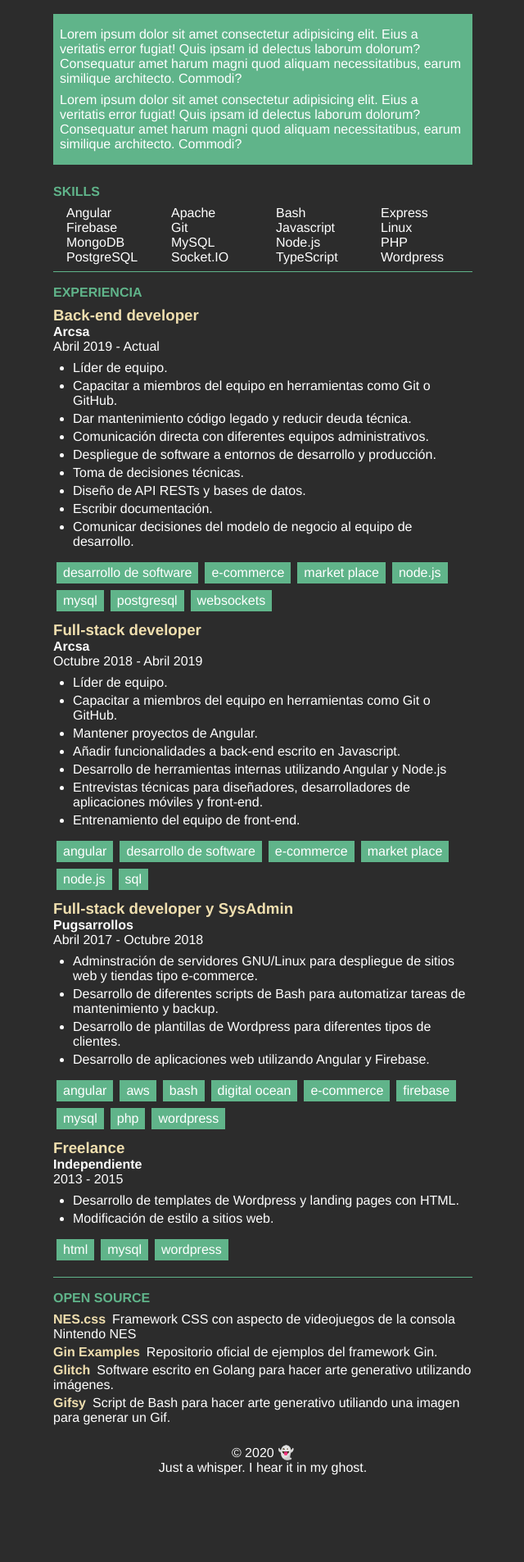
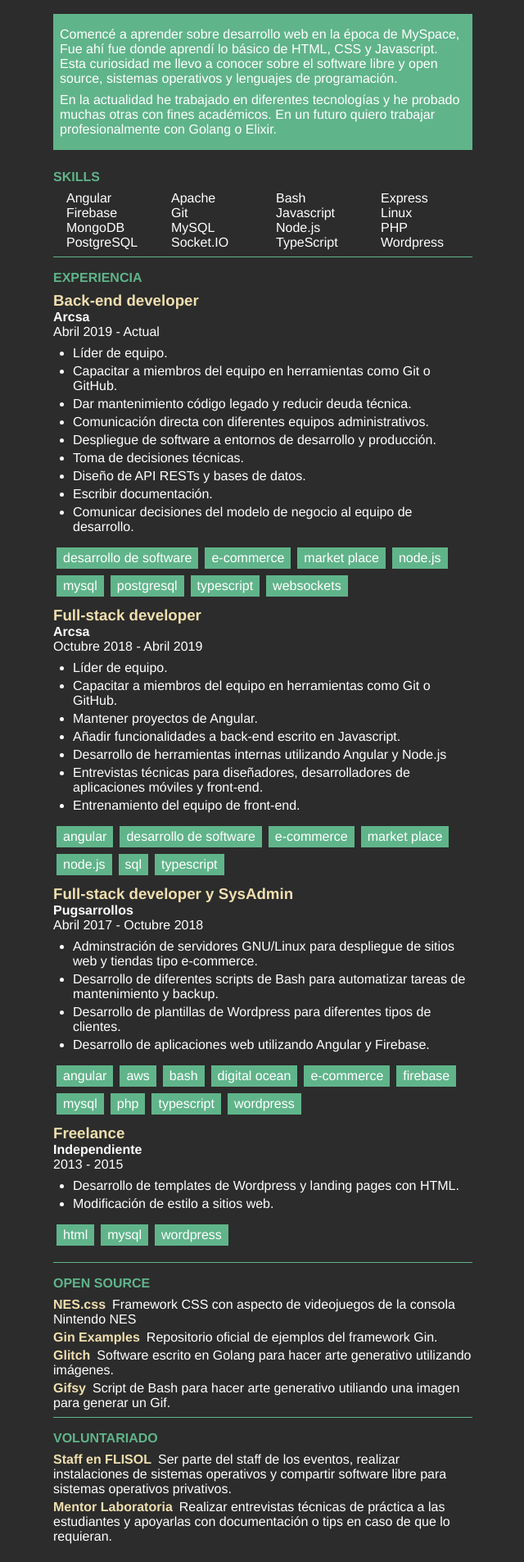
Before and after one commit to wakowarner/wakowarner.github.io, an Angular app: page /cv in a window 1280 px wide. Shown: the part 212-2118 px from the top of the page at 82% size, without its empty margins (319-959 px from the left). Before the commit the page ends 2028 px from the top, so only its background shows below. Built offline with nearby package versions, Linux system fonts and the light colour scheme.

Commit message:
Añade voluntariado y texto de about

```diff
--- a/src/app/paginas/cv/cv.component.html
+++ b/src/app/paginas/cv/cv.component.html
@@ -6,15 +6,15 @@
     <h3>Ciudad de México</h3>
 
     <address>
-      <a href="mailto:contacto.rodrigo.patino@gmail.com?subject=Hello There!&amp;body=Hi Rodrigo, so I was looking at your website and..."><fa-icon [icon]="faEnvelope"></fa-icon> contacto.rodrigo.patino@gmail.com</a>
+      <a href="mailto:contacto.rodrigo.patino@gmail.com?subject=Hello There!&amp;body=Hola, Rodrigo. Estaba checando tu CV..."><fa-icon [icon]="faEnvelope"></fa-icon> contacto.rodrigo.patino@gmail.com</a>
       <a target="_blank" rel="noopener" href="https://www.linkedin.com/in/rodrigo-pati%C3%B1o-38924a186/"><fa-icon [icon]="faLinkedin"></fa-icon> LinkedIn</a>
       <a target="_blank" rel="noopener" href="https://twitter.com/akkonomi"><fa-icon [icon]="faTwitter"></fa-icon> Twitter</a>
       <a target="_blank" rel="noopener" href="https://github.com/4k1k0"><fa-icon [icon]="faGithub"></fa-icon> Github</a>
     </address>
 
     <article>
-      <p>Lorem ipsum dolor sit amet consectetur adipisicing elit. Eius a veritatis error fugiat! Quis ipsam id delectus laborum dolorum? Consequatur amet harum magni quod aliquam necessitatibus, earum similique architecto. Commodi?</p>
-      <p>Lorem ipsum dolor sit amet consectetur adipisicing elit. Eius a veritatis error fugiat! Quis ipsam id delectus laborum dolorum? Consequatur amet harum magni quod aliquam necessitatibus, earum similique architecto. Commodi?</p>
+      <p>Comencé a aprender sobre desarrollo web en la época de MySpace, Fue ahí fue donde aprendí lo básico de HTML, CSS y Javascript. Esta curiosidad me llevo a conocer sobre el software libre y open source, sistemas operativos y lenguajes de programación.</p>
+      <p>En la actualidad he trabajado en diferentes tecnologías y he probado muchas otras con fines académicos. En un futuro quiero trabajar profesionalmente con Golang o Elixir.</p>
     </article>
   </section>
 
@@ -58,6 +58,7 @@
         <li>Node.js</li>
         <li>MySQL</li>
         <li>PostgreSQL</li>
+        <li>TypeScript</li>
         <li>WebSockets</li>
       </ul>
     </article>
@@ -84,6 +85,7 @@
         <li>Market Place</li>
         <li>Node.js</li>
         <li>SQL</li>
+        <li>TypeScript</li>
       </ul>
     </article>
 
@@ -108,6 +110,7 @@
         <li>Firebase</li>
         <li>MySQL</li>
         <li>PHP</li>
+        <li>TypeScript</li>
         <li>Wordpress</li>
       </ul>
     </article>
@@ -146,4 +149,17 @@
     </article>
   </section>
 
+  <section id="volunteering">
+    <header>
+      <h2>Voluntariado</h2>
+    </header>
+
+    <article>
+      <ul>
+        <li><span>Staff en FLISOL</span>Ser parte del staff de los eventos, realizar instalaciones de sistemas operativos y compartir software libre para sistemas operativos privativos.</li>
+        <li><span>Mentor Laboratoria</span>Realizar entrevistas técnicas de práctica a las estudiantes y apoyarlas con documentación o tips en caso de que lo requieran.</li>
+      </ul>
+    </article>
+  </section>
+
 </main>
--- a/src/app/paginas/cv/cv.component.scss
+++ b/src/app/paginas/cv/cv.component.scss
@@ -118,7 +118,7 @@ main {
         }
       }
     }
-    &#foss {
+    &#foss, &#volunteering {
       article {
         ul {
           li {
--- a/src/app/shared/header/header.component.html
+++ b/src/app/shared/header/header.component.html
@@ -7,9 +7,9 @@
       <li>
         <a routerLink="/not-me">/not-me</a>
       </li>
-      <!-- <li>
+      <li>
         <a routerLink="/cv">/cv</a>
-      </li> -->
+      </li>
     </ul>
   </nav>
 </header>
```
